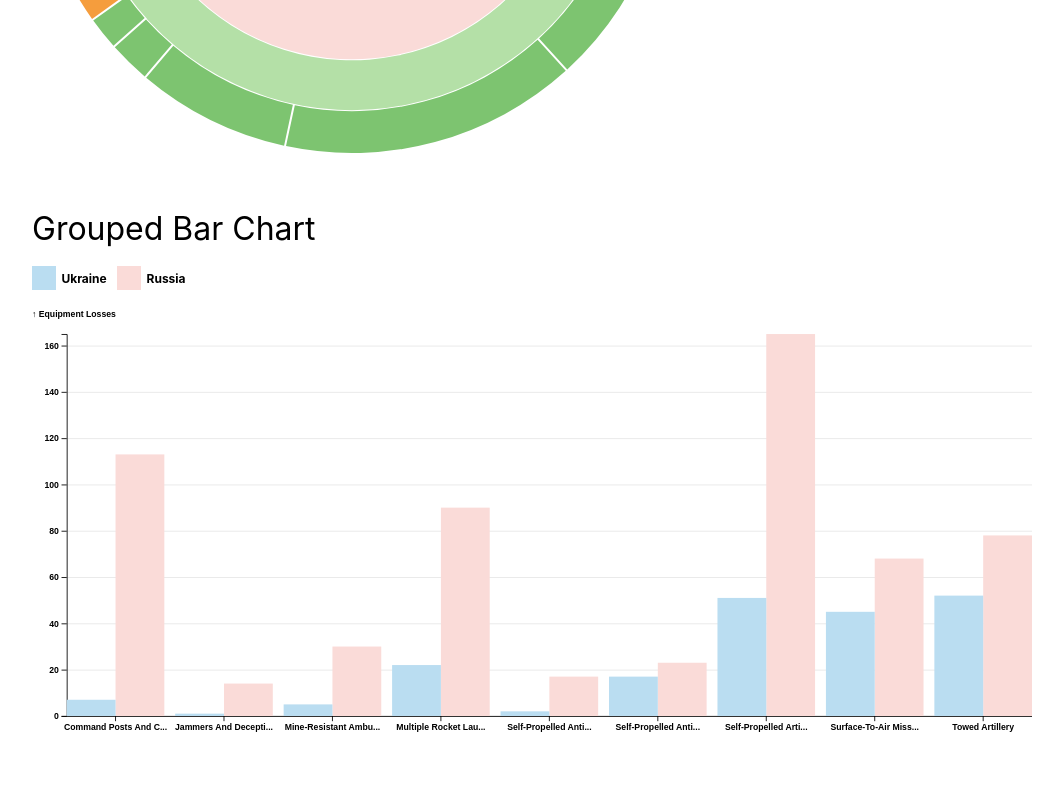
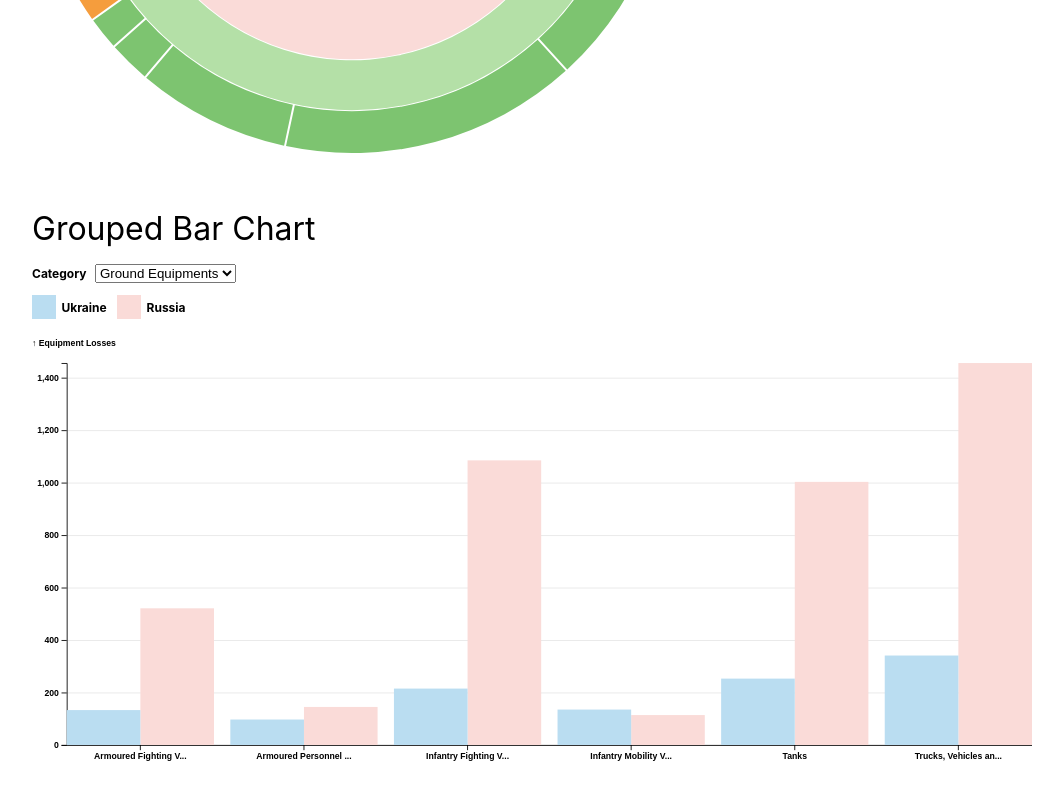
Before and after one commit to kingdomax/ukrain-russian-war-2022, a website built with Vite: page index.html in a window 1280 px wide. Shown: the part 790-1590 px from the top of the page, without its empty margins (108-1171 px from the left). Built offline with nearby package versions, Linux system fonts and the light colour scheme.

Commit message:
Implement filterable selection box

```diff
--- a/css/style.css
+++ b/css/style.css
@@ -117,6 +117,10 @@ section:first-child {
   font-size: 12px;
   display: inline-block;
 }
+.barchart-header .select-box {
+  display: block;
+  margin-bottom: 10px;
+}
 
 .russia { background-color: #FADBD8; }
 .ukraine { background-color: #BADDF1;}
--- a/index.html
+++ b/index.html
@@ -20,6 +20,15 @@
       <section>
         <h3>Grouped Bar Chart</h3>
         <div class="barchart-header">
+          <div class="select-box">
+            <div class="text-legend">Category</div>
+            <select id="selection">
+              <option value="Air Equipments">Air Equipments</option>
+              <option value="Ground Equipments" selected>Ground Equipments</option>
+              <option value="Naval Equipments">Naval Equipments</option>
+              <option value="Other Equipments">Other Equipments</option>
+            </select>
+          </div>
           <div class="color-legend ukraine"></div>
           <div class="text-legend">Ukraine</div>
           <div class="color-legend russia"></div>
--- a/js/groupedBarChart.js
+++ b/js/groupedBarChart.js
@@ -5,17 +5,32 @@ const WIDTH = 1152;
 const HEIGHT = 500;
 const MARGIN = { top: 30, right: 0, bottom: 30, left: 40 };
 
-export const renderBarChart = (svgBarchart, data) => {
+export const renderBarChart = (svgBarchart, svgSelectBox, data) => {
     console.log('buildAccumulatedList', data);
 
+    // Setup canvas
+    svgBarchart.attr('viewBox', [0, 0, WIDTH, HEIGHT])
+                .attr('width', WIDTH)
+                .attr('height', HEIGHT)
+                .attr('style', `max-width: 100%; height: auto; height: intrinsic;`);
+
+    // Initial render
+    reRender(svgBarchart, data.filter(d => d.category == 'Ground Equipments'));
+
+    // Select box event
+    svgSelectBox.on('change', (event) => {
+        reRender(svgBarchart, data.filter(d => d.category == event.target.value));
+    });
+};
+
+const reRender = (svgBarchart, data) => {
     // Prepare data
     const X = data.map(d => d.name);  // equipments
     const Y = data.map(d => d.value); // equipmentCount
     const Z = data.map(d => d.country); // country
-    //const xDomain = ['Armoured Fighting Vehicles', 'Armoured Personnel Carriers', 'Infantry Fighting Vehicles', 'Infantry Mobility Vehicles', 'Tanks', 'Trucks, Vehicles and Jeeps']; // todo-moch: remove hardcode
-    const xDomain = ['Command Posts And Communications Stations', 'Jammers And Deception Systems', 'Mine-Resistant Ambush Protected', 'Multiple Rocket Launchers', 'Self-Propelled Anti-Aircraft Guns', 'Self-Propelled Anti-Tank Missile Systems', 'Self-Propelled Artillery', 'Surface-To-Air Missile Systems', 'Towed Artillery']; // todo-moch: remove hardcode
-    //const yDomain = [0, d3.max(Y)]; // todo-moch: need to be max of xDomain
-    const yDomain = [0, 165];
+    //const xDomain = ['Armoured Fighting Vehicles', 'Armoured Personnel Carriers', 'Infantry Fighting Vehicles', 'Infantry Mobility Vehicles', 'Tanks', 'Trucks, Vehicles and Jeeps'];
+    const xDomain = [...new Set(data.map(d => d.name))];
+    const yDomain = [0, d3.max(Y)];
     const zDomain = ['Ukraine', 'Russia'];
     const targetIndex = d3.range(X.length).filter(i => xDomain.includes(X[i])); // Omit index not present in xDomain
 
@@ -25,18 +40,15 @@ export const renderBarChart = (svgBarchart, data) => {
     const yScale = d3.scaleLinear(yDomain, [HEIGHT - MARGIN.bottom, MARGIN.top]);
     const zScale = colorScale;
 
-    // Setup canvas
-    svgBarchart.attr('viewBox', [0, 0, WIDTH, HEIGHT])
-                .attr('width', WIDTH)
-                .attr('height', HEIGHT)
-                .attr('style', `max-width: 100%; height: auto; height: intrinsic;`);
+    // Make sure there are no previous elemment in svg
+    svgBarchart.selectAll('*').remove();
 
     // Draw X axis
     svgBarchart.append('g')
                 .attr('font-weight', 'bold')
                 .attr('transform', `translate(0,${HEIGHT - MARGIN.bottom})`)
                 .call(d3.axisBottom(xScale).tickSizeOuter(0))
-                .call(g => g.selectAll('.tick text').text(t => t.length > 20 ? `${t.slice(0,19)}...` : t)); // todo-moch: only other equipments + all
+                .call(g => g.selectAll('.tick text').text(t => t.length > 20 ? `${t.slice(0,19)}...` : t));
 
     // Draw Y axis
     svgBarchart.append('g')
--- a/js/index.js
+++ b/js/index.js
@@ -11,5 +11,6 @@ renderSunburstChart(
 );
 renderBarChart(
     d3.select('svg#barchart'),
+    d3.select('#selection'),
     buildAccumulatedList(russianData, ukrainianData),
 );
```
